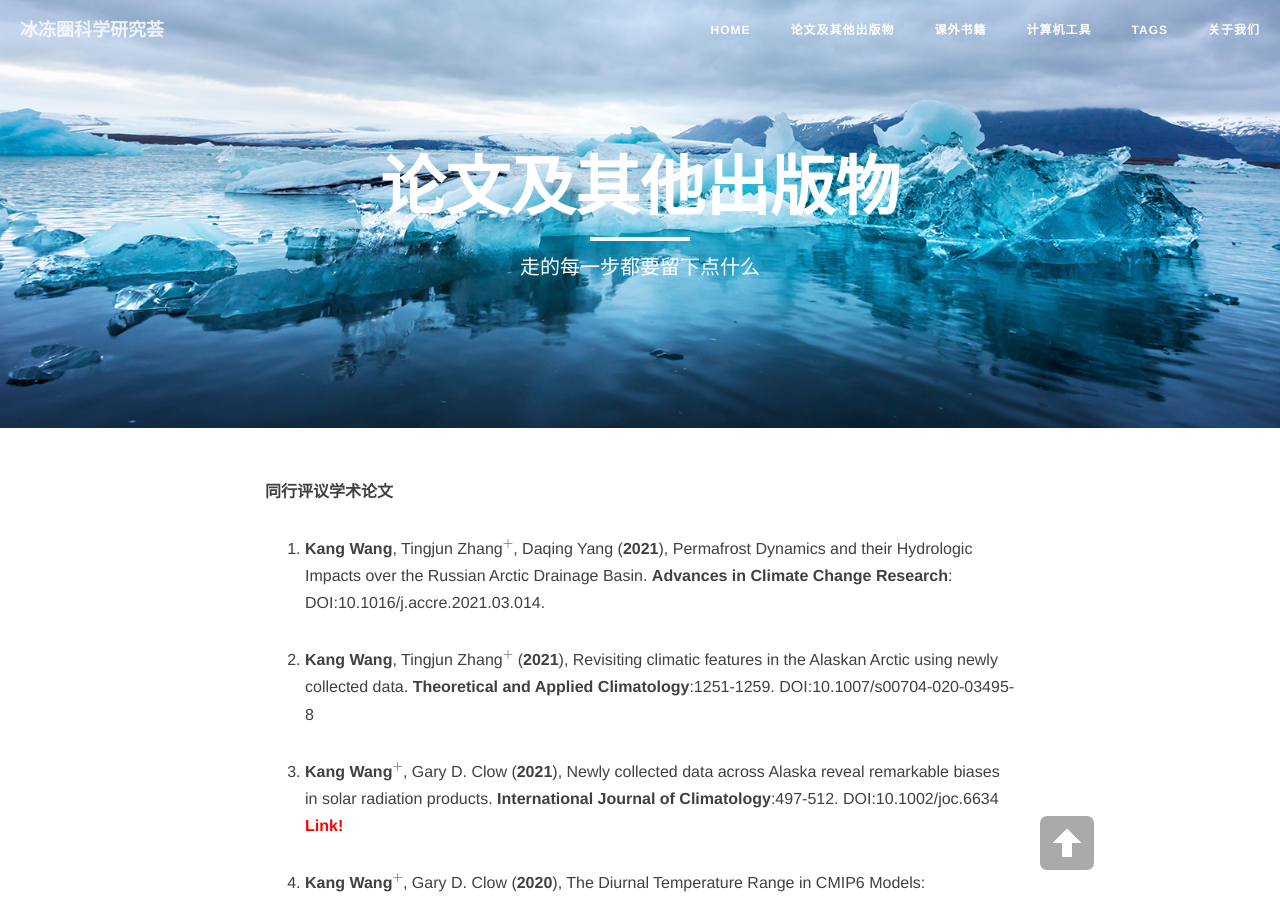
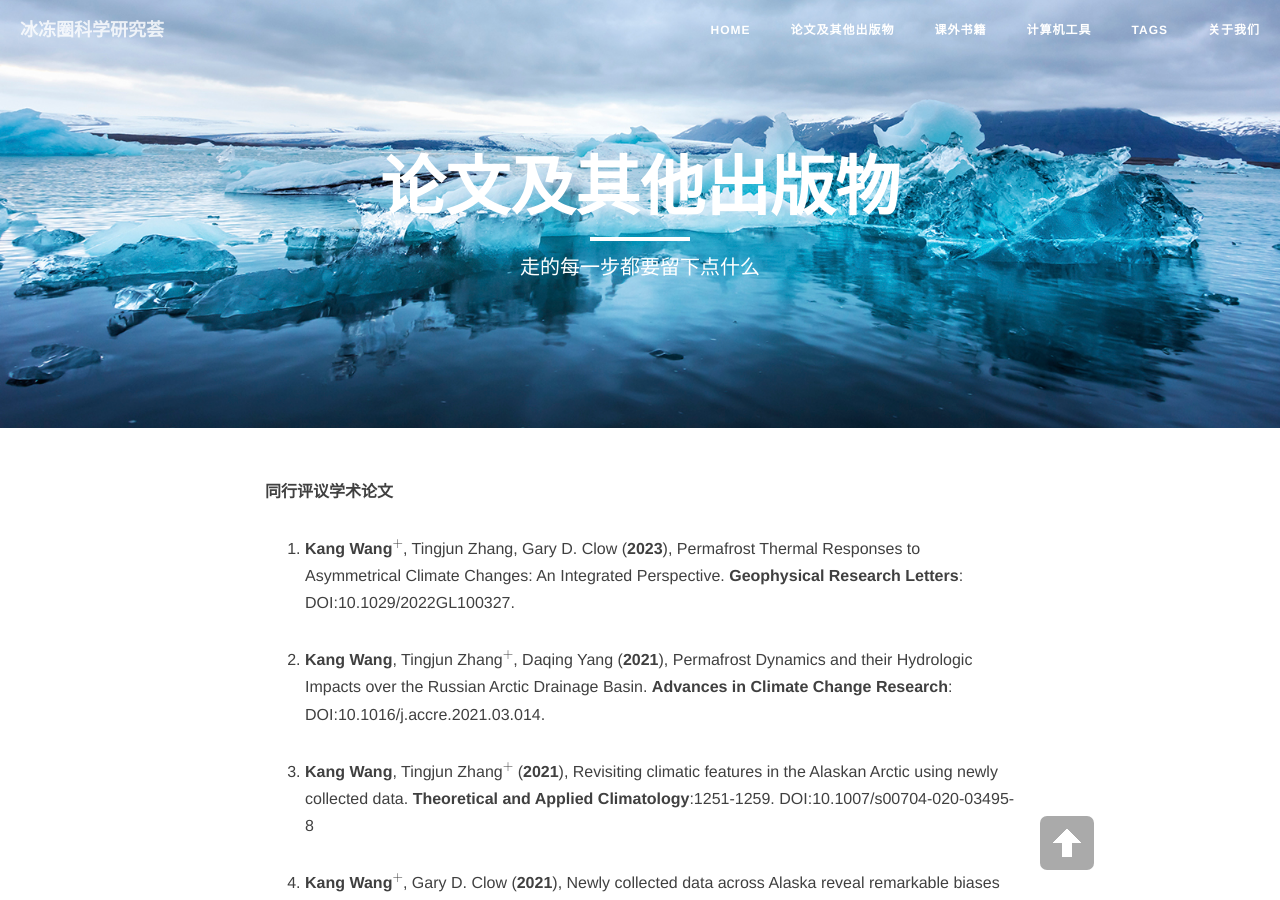
Before and after one commit to CryoECNU/cryoecnu.github.io, a Jekyll site: the page built from publication.md, in a window 1280 px wide and 900 px high. Built offline with Jekyll 4.4.1, drawn with Linux system fonts in a browser that asks for light colours; nearby versions of some CDN libraries; formulas are drawn with MathJax 3.

Commit message:
Update publication.md

```diff
--- a/publication.md
+++ b/publication.md
@@ -6,6 +6,11 @@ header-img: "img/top.png"
 ---
 
 **同行评议学术论文**
+
+1. **Kang Wang$$^+$$**, Tingjun Zhang, Gary D. Clow
+(**2023**),
+Permafrost Thermal Responses to Asymmetrical Climate Changes: An Integrated Perspective.
+**Geophysical Research Letters**: [DOI:10.1029/2022GL100327](https://agupubs.onlinelibrary.wiley.com/doi/10.1029/2022GL100327).
 
 1. **Kang Wang**, Tingjun Zhang$$^+$$, Daqing Yang
 (**2021**),
```
